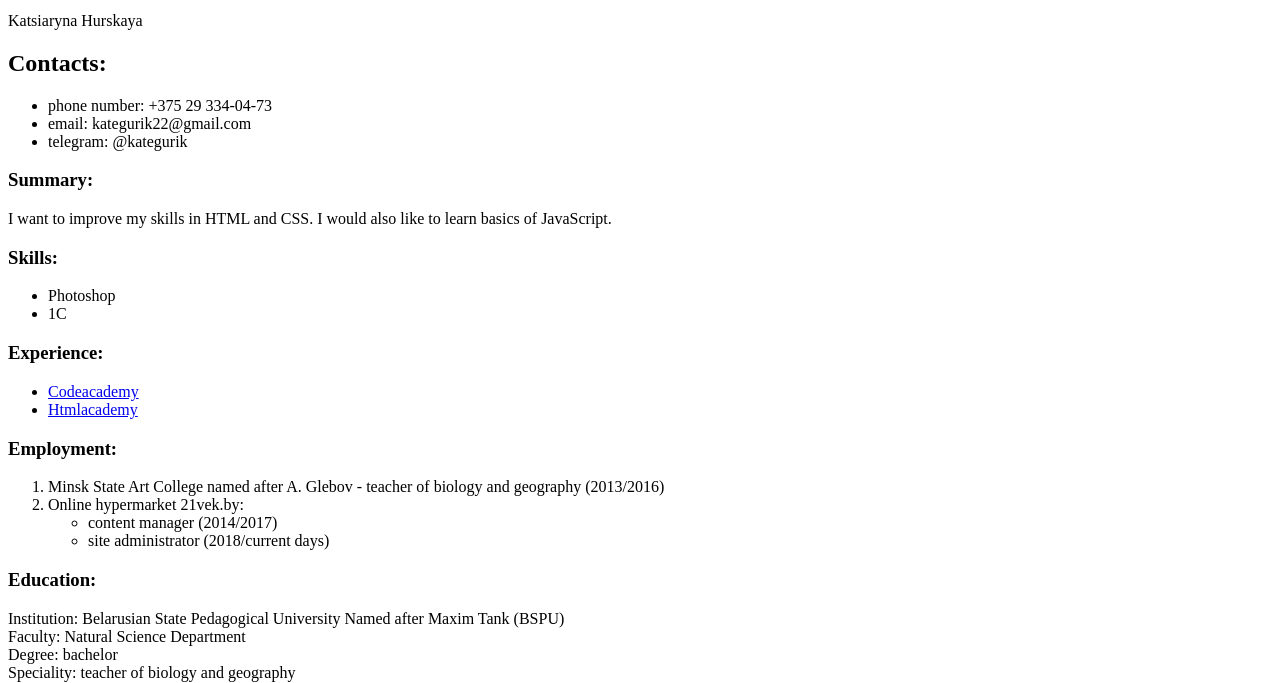
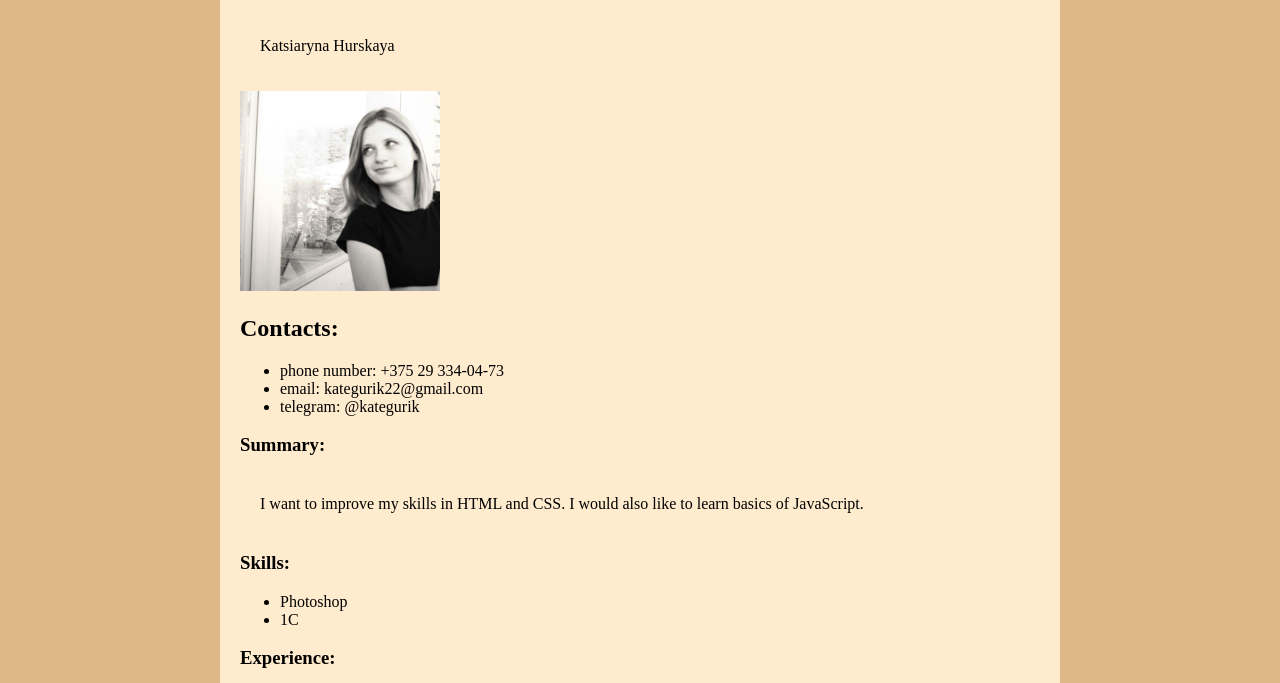
Before and after one commit to KateGurskayaRS/rsschool-cv, a plain HTML site: page index.html in a window 1280 px wide. Shown: the part 115-798 px from the top of the page. Drawn offline with Linux system fonts and the light colour scheme.

Commit message:
feat: add photo to index.html

```diff
--- a/index.html
+++ b/index.html
@@ -2,6 +2,7 @@
 <html lang="ru">
   <head>
     <meta charset="utf-8">
+    <link href="style.css" rel="stylesheet">
     <title>CV</title>
   </head>
   <body>
@@ -9,6 +10,7 @@
         <h1>CV</h1>
         <h2>Personal info:</h2>
         <p>Katsiaryna Hurskaya</p>
+        <img src="img/photo_cv.jpg" alt="Katsiaryna Hurskaya" width="200">
         <h2>Contacts:</h2>
         <ul>
             <li>phone number: +375 29 334-04-73</li>
```
Also changed, not shown: img/photo_cv.jpg (added).
